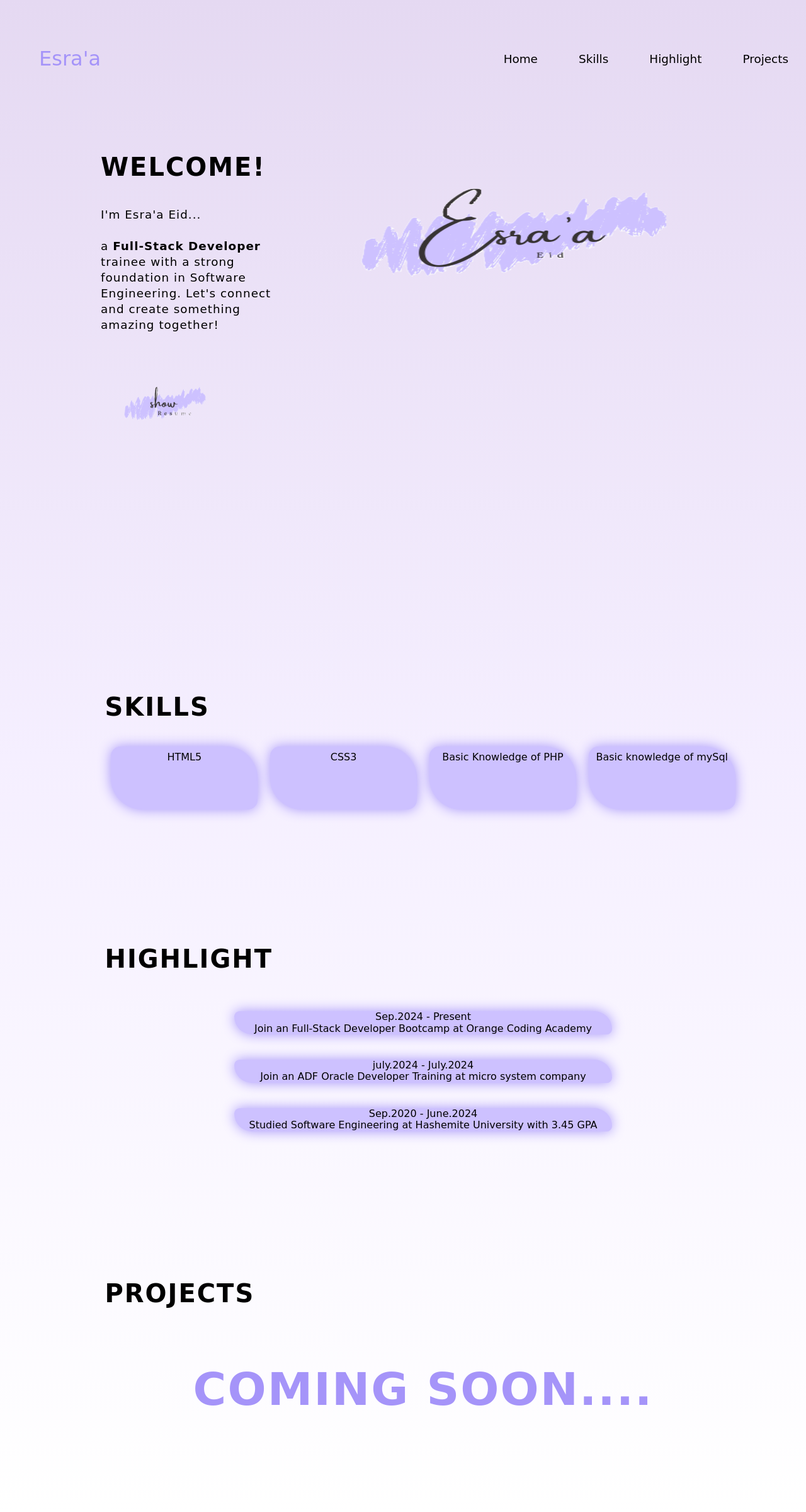
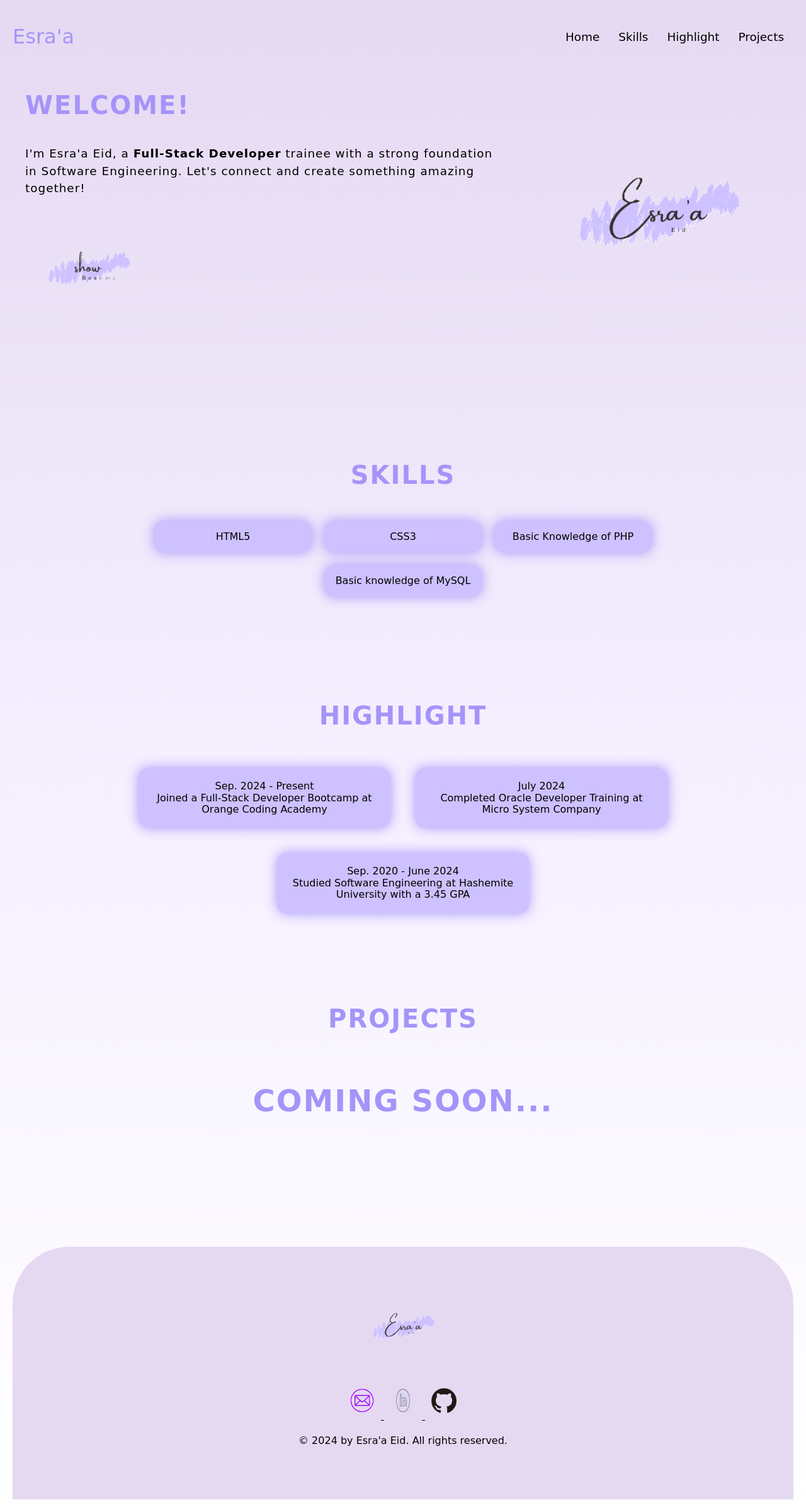
Before and after one commit to EsraaEid2/Esra-a-Portfolio, a plain HTML site: page index.html in a window 1280 px wide and 2400 px high. Shown: the whole page at 63% size. Drawn offline with nearby package versions, Linux system fonts and the light colour scheme.

Commit message:
push files

```diff
--- a/index.html
+++ b/index.html
@@ -1,5 +1,4 @@
 <!DOCTYPE html>
-
 <html lang="en">
 
 <head>
@@ -12,31 +11,27 @@
 
 <body>
     <div class="website-container">
+        <!-- Hero Section -->
         <section id="hero-container" class="hero-container">
             <nav class="nav">
-                    <p style="color:#A594F9;font-size: 2em;">Esra'a</p>
+                <p style="color:#A594F9; font-size: 2em;">Esra'a</p>
                 <ul>
-                        <li class="hoverUL"><a href="#hero-container">   Home</a></li>
+                    <li class="hoverUL"><a href="#hero-container">Home</a></li>
                     <li class="hoverUL"><a href="#skills-container">Skills</a></li>
                     <li class="hoverUL"><a href="#Highlight-section">Highlight</a></li>
-                        <li class="hoverUL"><a href="#projects-section"> Projects</a></li>
+                    <li class="hoverUL"><a href="#projects-section">Projects</a></li>
                 </ul>
             </nav>
             <div class="hero-section">
                 <div class="text">
                     <h2>WELCOME!</h2>
                     <p>
-                            I'm Esra'a Eid...<br><br>
-                            a <strong>Full-Stack Developer</strong>
-                            trainee with a strong foundation in Software
-                            Engineering.
-                            Let's connect and create something amazing together!
+                        I'm Esra'a Eid, a <strong>Full-Stack Developer</strong> trainee with a strong foundation in
+                        Software Engineering. Let's connect and create something amazing together!
                     </p>
                     <a href="https://drive.google.com/file/d/1ePOcvN9JZVnJMgepeLDxkpSn9evfAgPS/view?usp=sharing" target="_blank">
-                            <img id="resumeImg" src="./images/resumeImg.png " width="200px" height="200px"></a>
-
-
-                        <!--arrow refer to contact -->
+                        <img id="resumeImg" class="resumeImg" src="./images/resumeImg.png" alt="Resume" width="200px" height="200px">
+                    </a>
                 </div>
                 <div class="image">
                     <img src="./images/icon.png" alt="Esra'a Eid's Profile Picture">
@@ -44,73 +39,69 @@
             </div>
         </section>
 
-            <section id="skills-container">
+        <!-- Skills Section -->
+        <section id="skills-container" class="skills">
             <div>
                 <h2>Skills</h2>
             </div>
-                <div>
             <ul class="ulstyle1">
-                       <!-- <li><img src="./images/coding.png" class="image-coding"></li>-->
                 <li class="skill">HTML5</li>
                 <li class="skill">CSS3</li>
                 <li class="skill">Basic Knowledge of PHP</li>
-                        <li class="skill">Basic knowledge of mySql</li>
+                <li class="skill">Basic knowledge of MySQL</li>
             </ul>
-                </div>
         </section>
 
+        <!-- Highlight Section -->
         <section id="Highlight-section" class="highlight-grid">
             <div>
                 <h2>Highlight</h2>
             </div>
-                <div>
             <ul class="ulstyle2">
                 <li class="Highlight">
-                            <p>Sep.2024 - Present</p>
-                            <p>Join an Full-Stack Developer Bootcamp at Orange Coding Academy</p>
+                    <p>Sep. 2024 - Present</p>
+                    <p>Joined a Full-Stack Developer Bootcamp at Orange Coding Academy</p>
                 </li>
                 <li class="Highlight">
-                            <p>july.2024 - July.2024</p>
-                            <p>Join an ADF Oracle Developer Training at micro system company</p>
+                    <p>July 2024</p>
+                    <p>Completed Oracle Developer Training at Micro System Company</p>
                 </li>
                 <li class="Highlight">
-                            <p>Sep.2020 - June.2024</p>
-                            <p>Studied Software Engineering at Hashemite University with 3.45 GPA</p>
+                    <p>Sep. 2020 - June 2024</p>
+                    <p>Studied Software Engineering at Hashemite University with a 3.45 GPA</p>
                 </li>
+            </ul>
+        </section>
 
-                    </ul>
+        <!-- Projects Section -->
+        <section id="projects-section" class="project-grid">
+            <h2>Projects</h2>
+            <div>
+                <h1 id="bigestText">Coming soon...</h1>
             </div>
         </section>
 
-            <section id="projects-section" class="project-grid">
-                <h2>Projects</h2>
+        <!-- Footer Section -->
+        <footer class="footer-section">
             <div>
-                    <h1 id="bigestText">Coming soon....</h1>
-                </div>
-            </section>
-
-            <div class="footer-section">
-                <div>
-                    <img id="footImg" src="./images/icon.png" style="width: 300px;height: 300px;">
+                <img id="footImg" src="./images/icon.png" alt="Esra'a Logo" style="width: 150px; height: 150px;">
             </div>
             <div class="IconsDiv">
                 <a href="mailto:esraa.eidd2@gmail.com" target="_blank">
                     <img id="emailIcon" src="./images/emailicon.png" alt="Email Icon">
                 </a>
                 <a href="https://www.linkedin.com/in/esra-a-eid-a489b3280/" target="_blank">
-                        <img id="linkedIcon" src="./images/linkedin.png" alt="Linkedin Icon">
+                    <img id="linkedIcon" src="./images/linkedin.png" alt="LinkedIn Icon">
                 </a>
-                    <a href="https://github.com/EsraaEid2">
-                        <img id="githubIcon" src="./images/github.png" alt="Github Icon">
+                <a href="https://github.com/EsraaEid2" target="_blank">
+                    <img id="githubIcon" src="./images/github.png" alt="GitHub Icon">
                 </a>
-
             </div>
-
+            <p style="text-align: center; margin-top: 20px; font-size: 1em;">
+                © 2024 by Esra'a Eid. All rights reserved.
+            </p>
+        </footer>
     </div>
-
-
-    </div>
-
 </body>
 
 </html>
--- a/style.css
+++ b/style.css
@@ -1,24 +1,22 @@
-/*
-author: @esra'aEid
-github:  @EsraaEid2
-email: esraa.eidd2@gmail.com
-date: 2024-09-21
-project: portfolio
+/* Author: @esra'aEid
+   GitHub: @EsraaEid2
+   Email: esraa.eidd2@gmail.com
+   Date: 2024-09-21
+   Project: Portfolio
 */
 @import url('https://cdnjs.cloudflare.com/ajax/libs/normalize/8.0.1/normalize.min.css');
 
 :root {
     --main-color: #A594F9;
-    --secondery-color: #CDC1FF;
-    --text-color: black;
-
+    --secondary-color: #CDC1FF;
+    --text-color: #000;
 }
 
 * {
     box-sizing: border-box;
     padding: 0;
     margin: 0;
-    font-family: cursive, Arial, Helvetica, sans-serif;
+    font-family: cursive, 'Arial', sans-serif;
     color: var(--text-color);
 }
 
@@ -27,104 +25,85 @@ body {
     height: 100%;
     margin: 0;
     padding: 0;
-    overflow-x: hidden;
-    /* Prevent horizontal overflow */
-
+    overflow-x: hidden; /* Prevent horizontal overflow */
 }
 
 .website-container {
     display: grid;
-    row-gap: 150px;
+    row-gap: 80px;
     grid-template-areas:
         'head head'
-        'skills skills '
-        'highlightt highlightt'
+        'skills skills'
+        'highlight highlight'
         'project project'
         'footer footer';
-    background-image: linear-gradient(#E5D9F2, #F5EFFF, #ffff);
-    background-size: cover;
+    background: linear-gradient(#E5D9F2, #F5EFFF, #FFF);
     width: 100%;
     height: 100%;
+    padding: 20px;
 }
 
-h1,
-h2 {
-    text-decoration: none;
+/* Global Heading Styles */
+h1, h2 {
     font-size: 2.5em;
     text-transform: uppercase;
     letter-spacing: 2px;
     font-weight: 700;
     margin-bottom: 40px;
+    color: var(--main-color);
 }
 
-/*----hero----*/
-
+/*---- Hero Section ----*/
 .hero-section {
     display: grid;
     grid-template-columns: 2fr 1fr;
-    grid-template-rows: 100%;
-    justify-content: center;
     align-items: center;
-    padding: 100px;
+    grid-area: head;
+    padding: 40px 20px;
+    gap: 20px;
+}
+
+.hero-section .text {
+    margin-right: 20px;
 }
 
 .hero-section p {
     font-size: 1.15em;
-    line-height: 25px;
+    line-height: 1.5;
     margin: 10px 0;
     letter-spacing: 1px;
 }
 
 .hero-section .image img {
-    margin-top: -250px;
-    width: 750px;
-    height: 500px;
+    width: 100%;
+    height: auto;
+    max-width: 500px;
 }
 
-.resumeImg {
-    position: absolute;
-    width: 325px;
-    height: 250px;
-}
-
-.hero-container {
-    grid-area: head;
-    display: grid;
-    grid-template-columns: repeat(1, 1fr);
-    grid-template-rows: repeat(2, auto-fill);
-    width: 100%;
-    height: 100%;
-    justify-content: center;
-    align-items: center;
-    padding: 60px;
-    margin-bottom: 60px;
-    background-size: cover;
-    position: relative;
-    z-index: 0;
-    border-radius: 20px;
-}
-
-/*----nav----*/
-
+/*---- Navigation ----*/
 .nav {
     display: flex;
-    flex-wrap: wrap;
     justify-content: space-between;
     align-items: center;
     width: 100%;
-    margin: auto;
-    padding: 0 2px;
+    margin: 20px 0;
+}
+
+.nav ul {
+    display: flex;
+    list-style: none;
 }
 
 .nav ul li {
-    display: inline-block;
-    margin: 0 30px;
+    margin: 0 15px;
 }
 
 .nav ul li a {
     text-decoration: none;
     font-size: 1.15em;
     font-weight: 500;
+    color: var(--text-color);
+    transition: color 0.3s ease;
 }
 
 .nav ul li a:hover {
@@ -132,56 +111,37 @@ h2 {
     color: var(--main-color);
 }
 
-/*----skill-----*/
-
+/*---- Skills Section ----*/
 .skills {
     grid-area: skills;
-
+    text-align: center;
 }
 
-.skills div h2 {
-    text-align: center;
-    line-height: 1.15;
-    margin-bottom: 1.5rem;
-}
-
-#skills-container,
-#Highlight-section,
-#projects-section {
+#skills-container {
     width: 80%;
-    margin: auto;
+    margin: 0 auto;
     padding: 2rem;
 }
 
-.image-coding {
-    width: 200px;
-    height: auto;
-    margin-right: 2rem;
+.ulstyle1 {
+    padding: 0;
+    display: flex;
+    flex-wrap: wrap;
+    justify-content: center;
 }
 
 .ulstyle1 li {
-    list-style-type: none;
-    margin: 0 10px;
+    list-style: none;
+    margin: 10px;
     align-items: center;
     text-align: center;
-    justify-content: center;
 }
 
-.ulstyle1,
-.ulstyle2 {
-    padding: 0;
-    display: flex;
-    flex-direction: row;
-}
-
-.ulstyle1 .skill {
-    background-color: var(--secondery-color);
-    justify-content: center;
-    align-items: center;
-    padding: 0.5rem;
-    border-radius: 15px 50px;
-    width: 300px;
-    height: 100px;
+.skill {
+    background-color: var(--secondary-color);
+    padding: 1rem;
+    border-radius: 15px;
+    width: 250px;
     box-shadow: 0px 0px 20px 0px var(--main-color);
     transition: box-shadow 0.3s ease;
 }
@@ -190,20 +150,27 @@ h2 {
     box-shadow: 0px 0px 30px 10px var(--main-color);
 }
 
-/*----highlight----*/
+/*---- Highlight Section ----*/
+.highlight-grid {
+    grid-area: highlight;
+    text-align: center;
+}
 
-.highlight-grid {
-    grid-area: highlightt;
+.ulstyle2 {
+    list-style: none;
+    padding: 0;
+    display: flex;
+    flex-wrap: wrap;
+    justify-content: center;
 }
 
 .Highlight {
-    background-color: var(--secondery-color);
+    background-color: var(--secondary-color);
     text-align: center;
-    align-content: center;
     margin: 20px;
-    width: 90%;
-    max-width: 600px;
-    border-radius: 15px 50px;
+    padding: 20px;
+    max-width: 400px;
+    border-radius: 15px;
     box-shadow: 0px 0px 20px 0px var(--main-color);
     transition: box-shadow 0.3s ease;
 }
@@ -212,109 +179,100 @@ h2 {
     box-shadow: 0px 0px 30px 10px var(--main-color);
 }
 
-.ulstyle2 {
-    list-style-type: none;
-    display: flex;
-    flex-direction: column;
-    align-items: center;
-    justify-content: space-between;
-    width: 100%;
-
-}
-
-/*---footer----*/
-
-#emailIcon,
-#githubIcon {
-    width: 50px;
-    height: 50px;
-    float: left;
-    transition: transform 0.3s ease;
-}
-
-#linkedIcon {
-    width: 70px;
-    height: 50px;
-    float: left;
-    border-radius: 50%;
-    transition: transform 0.3s ease;
-}
-
-#emailIcon,
-#linkedIcon,
-#bigestText:hover {
-    transform: scale(1.1);
+/*---- Projects Section ----*/
+.project-grid {
+    grid-area: project;
+    text-align: center;
 }
 
 #bigestText {
     padding: 40px;
     color: var(--main-color);
     text-align: center;
+    font-size: 3em;
     transition: transform 0.3s ease;
-    font-size: 4.5em;
 }
 
+#bigestText:hover {
+    transform: scale(1.1);
+}
+
+/*---- Footer Section ----*/
 .footer-section {
     display: flex;
     flex-direction: column;
     align-items: center;
-    justify-content: center;
     grid-area: footer;
-    margin-bottom: -27px;
-    width: 100%;
+    padding: 40px 20px;
     background-color: #E5D9F2;
     border-top-left-radius: 90px;
     border-top-right-radius: 90px;
 }
 
-.IconsDiv a {
-    display: inline;
-    justify-content: center;
-    margin: 30px 0px;
-
+.footer-section img {
+    margin: 10px;
+    width: 40px;
+    height: 40px;
+    transition: transform 0.3s ease;
 }
 
-.project-grid {
-    grid-area: project;
+.footer-section img:hover {
+    transform: scale(1.1);
 }
 
-
-
-@media(max-width:768px) {
-
-    .highlight-grid,
-    #skills-container {
-        flex-direction: row;
-        justify-content: space-between;
+/*---- Media Queries ----*/
+@media (max-width: 768px) {
+    .website-container {
+        row-gap: 40px;
     }
 
-    .ulstyle1{
+    .hero-section {
+        grid-template-columns: 1fr;
+        text-align: center;
+    }
+
+    .hero-section .text,
+    .hero-section .image {
+        margin: 0 auto;
+    }
+
+    .ulstyle1,
+    .ulstyle2 {
         flex-direction: column;
-        flex-wrap: wrap;
-        justify-content: center;
-
-    }
-    .ulstyle2 {
-        flex-direction: row;
-        flex-wrap: wrap;
-        justify-content: center;
+        align-items: center;
     }
 
     .Highlight {
-        width: 30%;
-        margin: 10px;
+        width: 80%;
+    }
+
+    .footer-section img {
+        width: 30px;
+        height: 30px;
     }
 }
 
-@media(max-width:480px) {
-
-    .hero-section .nav {
+@media (max-width: 480px) {
+    .nav {
         flex-direction: column;
-        justify-content: center;
+        align-items: center;
     }
 
-    .hero-section .text {
-        width: 80%;
+    .hero-section p {
+        font-size: 1em;
     }
 
+    .ulstyle1 .skill,
+    .Highlight {
+        width: 90%;
+    }
+
+    .Highlight {
+        margin: 10px auto;
+    }
+
+    .footer-section img {
+        width: 25px;
+        height: 25px;
+    }
 }
```
Also changed, not shown: 1 other file. Lines whose indentation alone changed are shown as unchanged.
